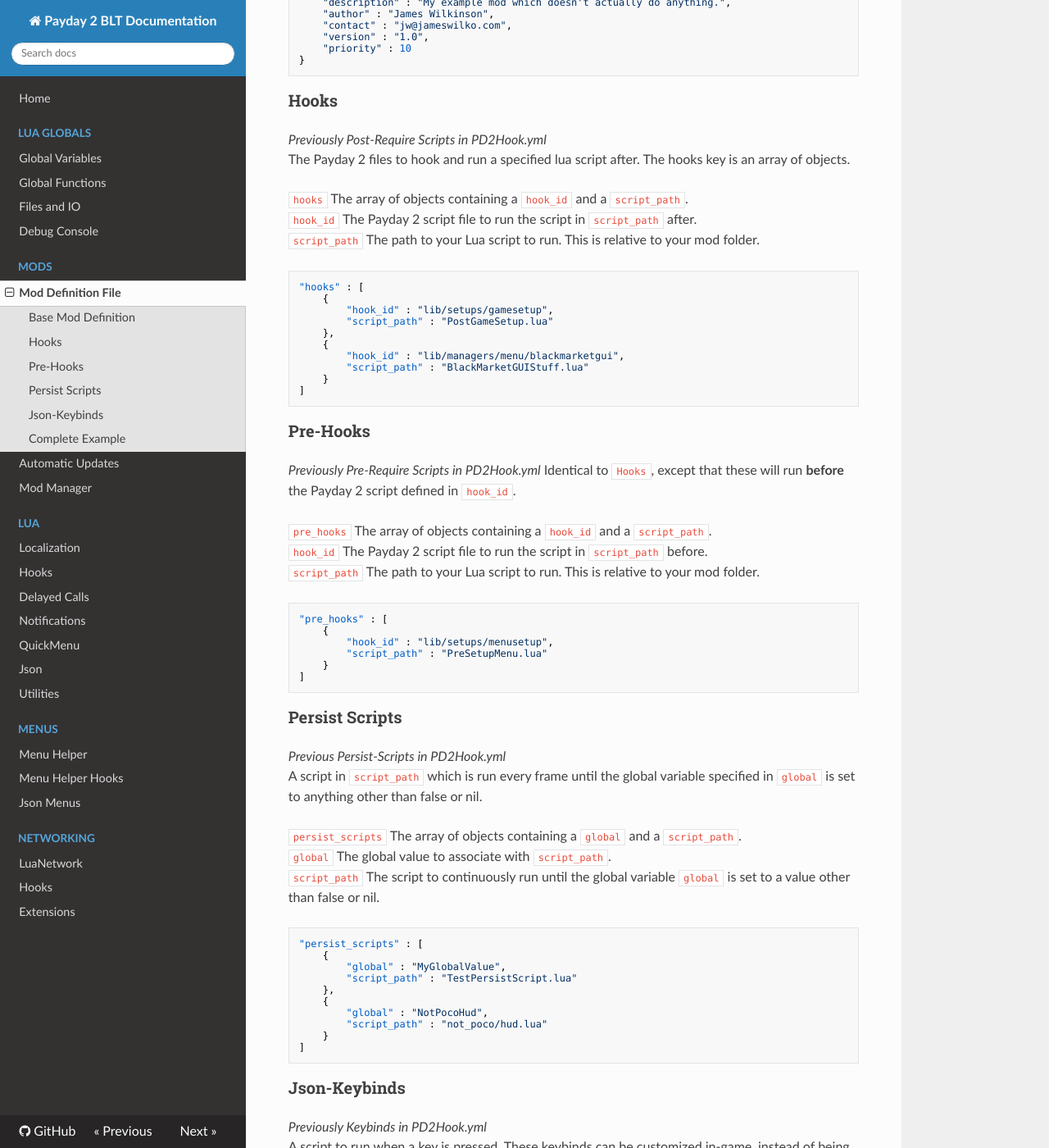
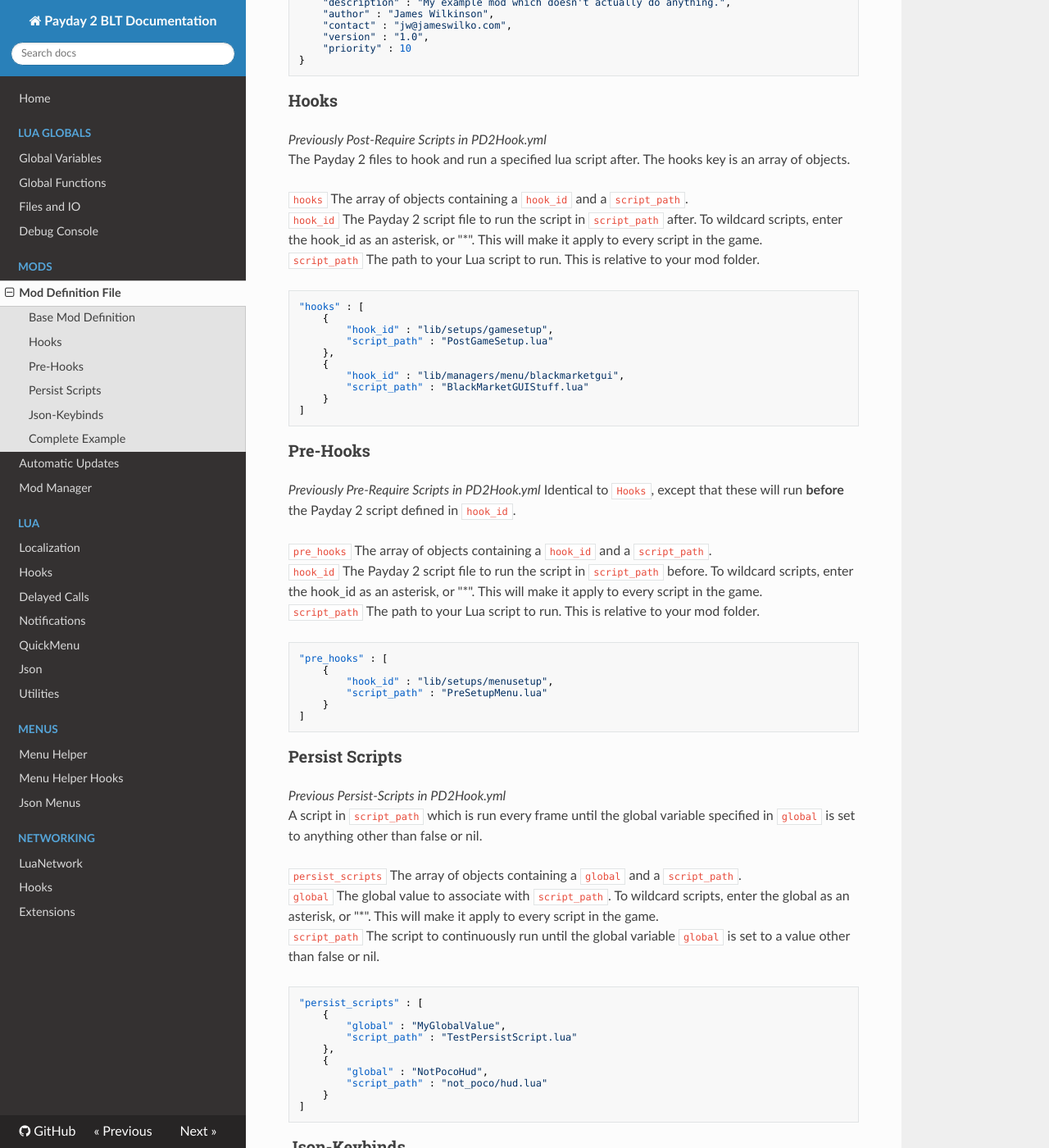
Before and after one commit to JamesWilko/Payday-2-BLT-Docs, an MkDocs documentation site: the page built from docs/mods/definition.md, in a window 1280 px wide and 1400 px high, scrolled down 647 px. Shown: the whole window at 82% size. Built offline with MkDocs 1.6.1, drawn with Linux system fonts in a browser that asks for light colours; nearby versions of some CDN libraries; old or Windows-style settings are respelled for this version of MkDocs.

Commit message:
Added information regarding wildcards

```diff
--- a/docs/mods/definition.md
+++ b/docs/mods/definition.md
@@ -33,7 +33,7 @@ _Previously Post-Require Scripts in PD2Hook.yml_
 The Payday 2 files to hook and run a specified lua script after. The hooks key is an array of objects.
 
 `hooks` The array of objects containing a `hook_id` and a `script_path`.
-`hook_id` The Payday 2 script file to run the script in `script_path` after.
+`hook_id` The Payday 2 script file to run the script in `script_path` after. To wildcard scripts, enter the hook_id as an asterisk, or "*". This will make it apply to every script in the game.
 `script_path` The path to your Lua script to run. This is relative to your mod folder.
 
 	"hooks" : [
@@ -53,7 +53,7 @@ _Previously Pre-Require Scripts in PD2Hook.yml_
 Identical to `Hooks`, except that these will run **before** the Payday 2 script defined in `hook_id`.
 
 `pre_hooks` The array of objects containing a `hook_id` and a `script_path`.
-`hook_id` The Payday 2 script file to run the script in `script_path` before.
+`hook_id` The Payday 2 script file to run the script in `script_path` before. To wildcard scripts, enter the hook_id as an asterisk, or "*". This will make it apply to every script in the game.
 `script_path` The path to your Lua script to run. This is relative to your mod folder.
 
 	"pre_hooks" : [
@@ -69,7 +69,7 @@ _Previous Persist-Scripts in PD2Hook.yml_
 A script in `script_path` which is run every frame until the global variable specified in `global` is set to anything other than false or nil.
 
 `persist_scripts` The array of objects containing a `global` and a `script_path`.
-`global`  The global value to associate with `script_path`.
+`global`  The global value to associate with `script_path`. To wildcard scripts, enter the global as an asterisk, or "*". This will make it apply to every script in the game.
 `script_path` The script to continuously run until the global variable `global` is set to a value other than false or nil.
 
 	"persist_scripts" : [
```
